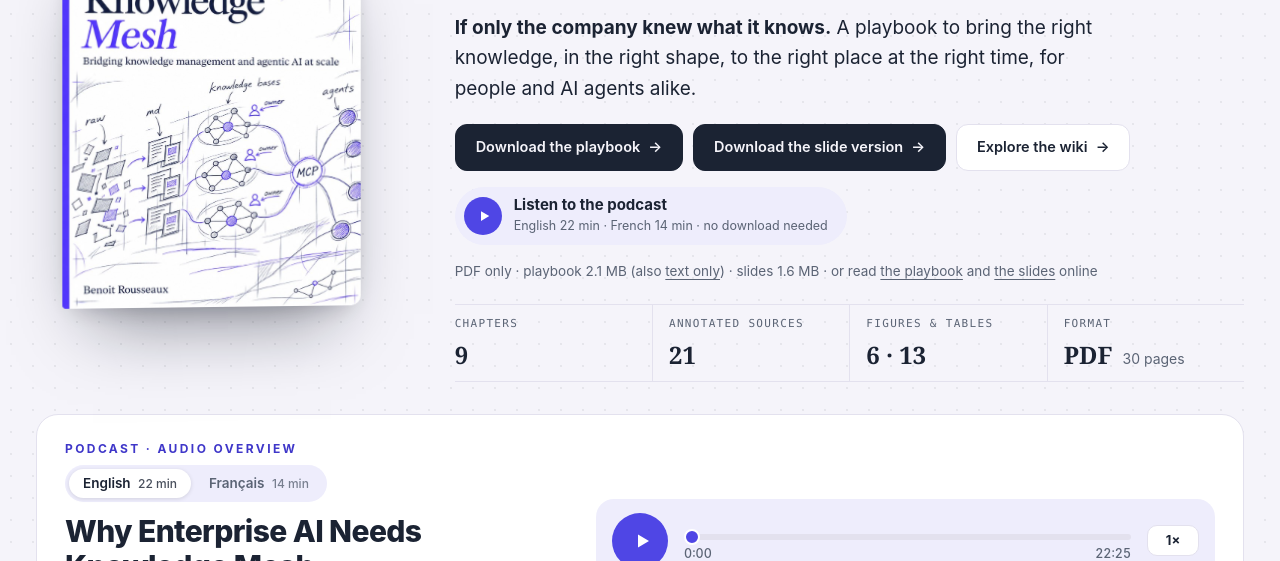
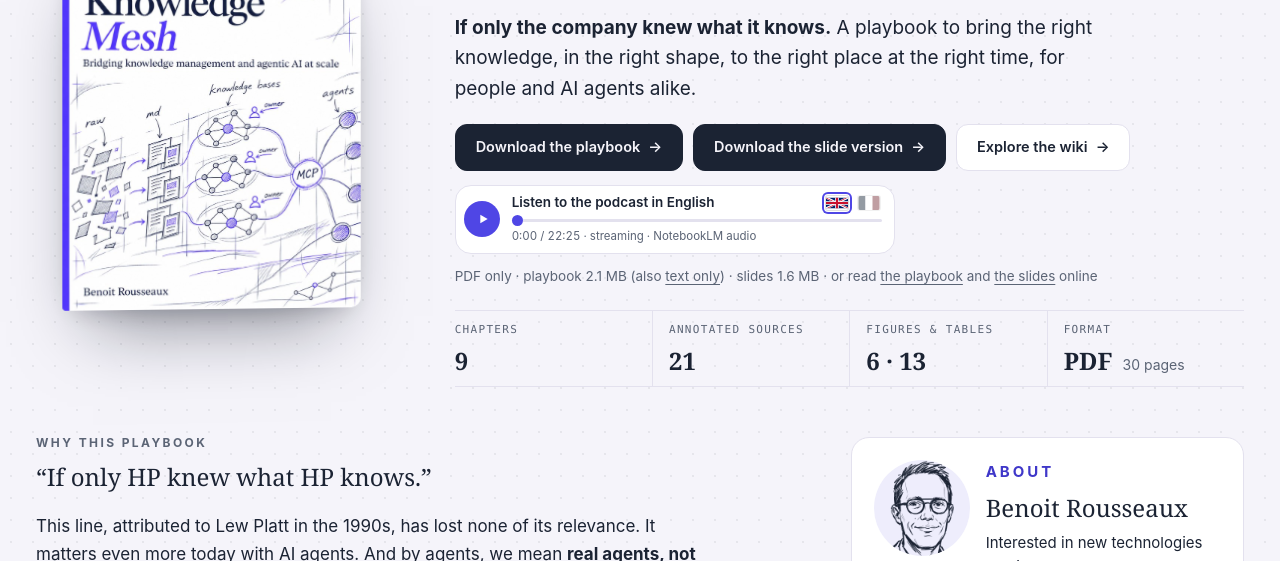
Before and after one commit to BRX10/Knowledge, a plain HTML site: page index.html in a window 1280 px wide. Shown: the part 239-800 px from the top of the page. Drawn offline with Linux system fonts and the light colour scheme.

Commit message:
Home: compact podcast player in the hero, English/French flags, card removed
Co-Authored-By: Claude Opus 5.5 <noreply@anthropic.com>
Claude-Session: https://claude.ai/code/session_016aHg893GTACSGCWtjRj9MM

```diff
--- a/assets/site.css
+++ b/assets/site.css
@@ -728,34 +728,27 @@ dialog.sheet .dlg-in{max-height:calc(100vh - 92px);box-shadow:0 40px 90px -30px
 .side .kw-browse small{color:var(--accent-ink);font-weight:700;margin-left:2px}
 .kw-body a{overflow-wrap:anywhere}
 
-/* v12 — podcast */
-.pod-cta{display:inline-flex;align-items:center;gap:12px;margin:16px 0 4px;padding:8px 18px 8px 8px;border-radius:999px;background:var(--accent-soft);border:1px solid transparent;color:var(--ink);text-decoration:none;transition:border-color .2s,transform .2s var(--ease)}
-.pod-cta:hover{border-color:var(--accent);transform:translateY(-1px)}
-.pod-cta .pc-ic{width:38px;height:38px;border-radius:50%;background:var(--accent);color:var(--on-accent,#fff);display:grid;place-items:center;flex:none}
-.pod-cta .pc-ic svg{width:18px;height:18px;margin-left:2px}
-.pod-cta b{display:block;font:700 15px/1.2 var(--sans)}
-.pod-cta small{display:block;font-size:12.5px;color:var(--muted);margin-top:2px}
-.pod{padding-top:8px;padding-bottom:8px;scroll-margin-top:80px}
-.pod-card{display:grid;grid-template-columns:minmax(0,1fr) minmax(0,1.25fr);gap:16px 36px;align-items:center;padding:26px 28px;border-radius:var(--r);background:var(--paper);border:1px solid var(--line)}
-.pod-head .kicker{margin-bottom:8px}
-.pod-head h2{font:800 clamp(22px,2.6vw,30px)/1.15 var(--sans);letter-spacing:-.02em;margin:0 0 8px}
-.pod-sub{margin:0;color:var(--muted);font-size:15.5px}
-.pod-player{display:flex;align-items:center;gap:16px;padding:14px 16px;border-radius:18px;background:var(--accent-soft)}
-.pod-play{width:56px;height:56px;border-radius:50%;border:0;background:var(--accent);color:var(--on-accent,#fff);display:grid;place-items:center;cursor:pointer;flex:none;transition:transform .15s var(--ease)}
-.pod-play:hover{transform:scale(1.05)}
-.pod-play svg{width:24px;height:24px}
-.pod-play .i-play{margin-left:3px}
-.pod-play .i-pause,.pod-player.on .pod-play .i-play{display:none}
-.pod-player.on .pod-play .i-pause{display:block}
-.pod-track{flex:1;min-width:0}
-.pod-seek{-webkit-appearance:none;appearance:none;width:100%;height:6px;border-radius:99px;background:linear-gradient(to right,var(--accent) var(--p,0%),var(--line) var(--p,0%));cursor:pointer;margin:6px 0}
-.pod-seek::-webkit-slider-thumb{-webkit-appearance:none;width:16px;height:16px;border-radius:50%;background:var(--accent);border:2px solid var(--paper)}
-.pod-seek::-moz-range-thumb{width:14px;height:14px;border-radius:50%;background:var(--accent);border:2px solid var(--paper)}
-.pod-times{display:flex;justify-content:space-between;font:500 12.5px/1 var(--sans);color:var(--muted);font-variant-numeric:tabular-nums}
-.pod-speed{font:700 13px/1 var(--sans);padding:8px 10px;border-radius:10px;border:1px solid var(--line);background:var(--paper);color:var(--ink);cursor:pointer;min-width:52px}
-.pod-note{grid-column:1/-1;margin:0;font-size:13px;color:var(--muted)}
-@media (max-width:860px){ .pod-card{grid-template-columns:1fr;padding:20px} }
-.pod-lang{display:inline-flex;gap:4px;padding:4px;border-radius:999px;background:var(--accent-soft);margin:0 0 12px}
-.pod-lang button{font:600 13.5px/1 var(--sans);padding:8px 14px;border-radius:999px;border:0;background:transparent;color:var(--muted);cursor:pointer}
-.pod-lang button small{font-weight:500;font-size:12px;margin-left:4px;opacity:.8}
-.pod-lang button[aria-selected="true"]{background:var(--paper);color:var(--ink);box-shadow:0 1px 4px rgba(0,0,0,.12)}
+/* v13 — compact podcast player */
+.pod-mini{display:flex;align-items:center;gap:12px;max-width:440px;margin:14px 0 2px;padding:8px 12px 8px 8px;border-radius:16px;border:1px solid var(--line);background:var(--paper)}
+.pm-play{width:36px;height:36px;border-radius:50%;border:0;background:var(--accent);color:var(--on-accent,#fff);display:grid;place-items:center;cursor:pointer;flex:none}
+.pm-play svg{width:16px;height:16px}.pm-play .i-play{margin-left:2px}
+.pm-play .i-pause,.pod-mini.on .pm-play .i-play{display:none}
+.pod-mini.on .pm-play .i-pause{display:block}
+.pm-mid{flex:1;min-width:0}
+.pm-top{display:flex;align-items:center;justify-content:space-between;gap:8px}
+.pm-top b{font:600 13.5px/1.2 var(--sans)}
+.pm-lang{display:inline-flex;gap:2px}
+.pm-lang button{font:700 10.5px/1 var(--sans);letter-spacing:.08em;padding:4px 7px;border-radius:6px;border:0;background:transparent;color:var(--muted);cursor:pointer}
+.pm-lang button[aria-pressed="true"]{background:var(--accent-soft);color:var(--accent-ink)}
+.pm-seek{-webkit-appearance:none;appearance:none;display:block;width:100%;height:3px;border-radius:99px;margin:7px 0 5px;background:linear-gradient(to right,var(--accent) var(--p,0%),var(--line) var(--p,0%));cursor:pointer}
+.pm-seek::-webkit-slider-thumb{-webkit-appearance:none;width:11px;height:11px;border-radius:50%;background:var(--accent)}
+.pm-seek::-moz-range-thumb{width:11px;height:11px;border:0;border-radius:50%;background:var(--accent)}
+.pm-meta{display:block;font-size:11.5px;color:var(--muted);font-variant-numeric:tabular-nums;white-space:nowrap;overflow:hidden;text-overflow:ellipsis}
+.pm-speed{font:700 11.5px/1 var(--sans);padding:5px 7px;border-radius:7px;border:1px solid var(--line);background:transparent;color:var(--muted);cursor:pointer;display:none}
+.pod-mini.used .pm-speed{display:inline-block}
+.bk-txt{min-width:0}.pod-mini{width:100%;box-sizing:border-box}
+.pm-lang{gap:6px}
+.pm-lang button{padding:2px;border-radius:4px;line-height:0;opacity:.45;filter:grayscale(.6);transition:opacity .15s,filter .15s}
+.pm-lang button svg{display:block;width:22px;height:14px;border-radius:2px;box-shadow:0 0 0 1px rgba(0,0,0,.12)}
+.pm-lang button:hover{opacity:.85;filter:none}
+.pm-lang button[aria-pressed="true"]{opacity:1;filter:none;background:transparent;box-shadow:0 0 0 2px var(--accent)}
--- a/index.html
+++ b/index.html
@@ -36,7 +36,16 @@
         <a class="btn btn-dark" href="knowledge-mesh/downloads/knowledge-mesh-carousel.pdf" data-dl="carousel-pdf" download>Download the slide version <span aria-hidden="true">→</span></a>
         <a class="btn" href="wiki/">Explore the wiki <span aria-hidden="true">→</span></a>
       </div>
-      <a class="pod-cta" href="#podcast" data-pod-go="en"><span class="pc-ic" aria-hidden="true"><svg viewBox="0 0 24 24" fill="currentColor"><path d="M8 5.5v13l11-6.5z"/></svg></span><span><b>Listen to the podcast</b><small>English 22 min · French 14 min · no download needed</small></span></a>
+      <div class="pod-mini" id="podcast" data-key="en" aria-label="Podcast player">
+        <button class="pm-play" type="button" aria-label="Play the podcast"><svg class="i-play" viewBox="0 0 24 24" fill="currentColor" aria-hidden="true"><path d="M8 5.5v13l11-6.5z"/></svg><svg class="i-pause" viewBox="0 0 24 24" fill="currentColor" aria-hidden="true"><path d="M7 5h4v14H7zM13 5h4v14h-4z"/></svg></button>
+        <div class="pm-mid">
+          <div class="pm-top"><b class="pm-title">Listen to the podcast in English</b><span class="pm-lang" role="group" aria-label="Language"><button type="button" aria-pressed="true" data-lang="en" data-label="Listen to the podcast in English" data-src="assets/audio/knowledge-mesh-podcast-en.m4a" data-dur="1345" title="In English: Why Enterprise AI Needs Knowledge Mesh" aria-label="English"><svg viewBox="0 0 60 30" aria-hidden="true"><clipPath id="ukc"><path d="M0 0v30h60V0z"/></clipPath><clipPath id="ukt"><path d="M30 15h30v15zv15H0zH0V0zV0h30z"/></clipPath><g clip-path="url(#ukc)"><path d="M0 0v30h60V0z" fill="#012169"/><path d="M0 0l60 30m0-30L0 30" stroke="#fff" stroke-width="6"/><path d="M0 0l60 30m0-30L0 30" clip-path="url(#ukt)" stroke="#C8102E" stroke-width="4"/><path d="M30 0v30M0 15h60" stroke="#fff" stroke-width="10"/><path d="M30 0v30M0 15h60" stroke="#C8102E" stroke-width="6"/></g></svg></button><button type="button" aria-pressed="false" data-lang="fr" data-label="Listen to the podcast in French" data-src="assets/audio/knowledge-mesh-podcast-fr.m4a" data-dur="853" title="In French: Fiabiliser l'IA grâce au Knowledge Mesh" aria-label="French"><svg viewBox="0 0 3 2" aria-hidden="true"><path fill="#002654" d="M0 0h1v2H0z"/><path fill="#fff" d="M1 0h1v2H1z"/><path fill="#CE1126" d="M2 0h1v2H2z"/></svg></button></span></div>
+          <input class="pm-seek" type="range" min="0" max="1345" value="0" step="1" aria-label="Position in the podcast">
+          <small class="pm-meta"><span class="pm-cur">0:00</span> / <span class="pm-dur">22:25</span> · streaming · NotebookLM audio</small>
+        </div>
+        <button class="pm-speed" type="button" aria-label="Playback speed">1×</button>
+        <audio preload="none" src="assets/audio/knowledge-mesh-podcast-en.m4a"></audio>
+      </div>
       <p class="fmt">PDF only · playbook 2.1 MB (also <a href="knowledge-mesh/downloads/knowledge-mesh-playbook-v2.5.pdf" data-dl="playbook-pdf" download>text only</a>) · slides 1.6 MB · or read <a href="knowledge-mesh/playbook.html">the playbook</a> and <a href="knowledge-mesh/slides.html">the slides</a> online</p>
       <dl class="stats">
         <div><dt>Chapters</dt><dd>9</dd></div>
@@ -44,30 +53,6 @@
         <div><dt>Figures &amp; tables</dt><dd>6 · 13</dd></div>
         <div><dt>Format</dt><dd>PDF <small>30 pages</small></dd></div>
       </dl>
-    </div>
-  </section>
-
-  <section class="wrap pod" id="podcast" aria-labelledby="pod-h">
-    <div class="pod-card">
-      <div class="pod-head">
-        <p class="kicker">Podcast · Audio overview</p>
-        <div class="pod-lang" role="tablist" aria-label="Language">
-          <button type="button" role="tab" aria-selected="true" data-lang="en" data-title="Why Enterprise AI Needs Knowledge Mesh" data-titlelang="en" data-src="assets/audio/knowledge-mesh-podcast-en.m4a" data-dur="1345" data-sub="A 22-minute conversation that walks through the playbook, in English.">English <small>22 min</small></button>
-          <button type="button" role="tab" aria-selected="false" data-lang="fr" data-title="Fiabiliser l'IA grâce au Knowledge Mesh" data-titlelang="fr" data-src="assets/audio/knowledge-mesh-podcast-fr.m4a" data-dur="853" data-sub="A 14-minute conversation that walks through the playbook, in French.">Français <small>14 min</small></button>
-        </div>
-        <h2 id="pod-h" lang="en">Why Enterprise AI Needs Knowledge Mesh</h2>
-        <p class="pod-sub">A 22-minute conversation that walks through the playbook, in English.</p>
-      </div>
-      <div class="pod-player" data-key="en">
-        <button class="pod-play" type="button" aria-label="Play the podcast"><svg class="i-play" viewBox="0 0 24 24" fill="currentColor" aria-hidden="true"><path d="M8 5.5v13l11-6.5z"/></svg><svg class="i-pause" viewBox="0 0 24 24" fill="currentColor" aria-hidden="true"><path d="M7 5h4v14H7zM13 5h4v14h-4z"/></svg></button>
-        <div class="pod-track">
-          <input class="pod-seek" type="range" min="0" max="1345" value="0" step="1" aria-label="Position in the podcast">
-          <div class="pod-times"><span class="pod-cur">0:00</span><span class="pod-dur">22:25</span></div>
-        </div>
-        <button class="pod-speed" type="button" aria-label="Playback speed">1×</button>
-        <audio preload="none" src="assets/audio/knowledge-mesh-podcast-en.m4a"></audio>
-      </div>
-      <p class="pod-note">Streams in your browser: nothing to download. Audio overviews generated with NotebookLM from the playbook.</p>
     </div>
   </section>
 
@@ -104,22 +89,21 @@
 <script src="assets/common.js"></script>
 <script>
 (function(){
-  var pl=document.querySelector('.pod-player'); if(!pl) return;
-  var a=pl.querySelector('audio'), btn=pl.querySelector('.pod-play'), seek=pl.querySelector('.pod-seek'), cur=pl.querySelector('.pod-cur'), dur=pl.querySelector('.pod-dur'), sp=pl.querySelector('.pod-speed');
-  var h=document.getElementById('pod-h'), sub=document.querySelector('.pod-sub'), tabs=[].slice.call(document.querySelectorAll('.pod-lang [data-lang]'));
-  var counted={}, dragging=false, speeds=[1,1.25,1.5,0.75], si=0;
+  var pl=document.querySelector('.pod-mini'); if(!pl) return;
+  var a=pl.querySelector('audio'), btn=pl.querySelector('.pm-play'), seek=pl.querySelector('.pm-seek'), cur=pl.querySelector('.pm-cur'), dur=pl.querySelector('.pm-dur'), sp=pl.querySelector('.pm-speed');
+  var tabs=[].slice.call(pl.querySelectorAll('.pm-lang [data-lang]')), counted={}, dragging=false, speeds=[1,1.25,1.5,0.75], si=0;
   function fmt(s){ s=Math.max(0,Math.floor(s||0)); return Math.floor(s/60)+':'+('0'+s%60).slice(-2); }
   function paint(){ var m=+seek.max||1; seek.style.setProperty('--p',(100*seek.value/m)+'%'); }
-  function select(tab){
+  tabs.forEach(function(tab){ tab.addEventListener('click',function(){
     if(pl.dataset.key===tab.dataset.lang) return;
-    a.pause(); a.src=tab.dataset.src; a.preload='none'; a.playbackRate=speeds[si];
-    pl.dataset.key=tab.dataset.lang; seek.max=tab.dataset.dur; seek.value=0; cur.textContent='0:00'; dur.textContent=fmt(+tab.dataset.dur); paint();
-    h.textContent=tab.dataset.title; h.lang=tab.dataset.titlelang; sub.textContent=tab.dataset.sub;
-    tabs.forEach(function(x){ x.setAttribute('aria-selected', x===tab?'true':'false'); });
-  }
-  tabs.forEach(function(tab){ tab.addEventListener('click',function(){ select(tab); }); });
+    var playing=!a.paused; a.pause(); a.src=tab.dataset.src; pl.dataset.key=tab.dataset.lang;
+    seek.max=tab.dataset.dur; seek.value=0; cur.textContent='0:00'; dur.textContent=fmt(+tab.dataset.dur); paint();
+    tabs.forEach(function(x){ x.setAttribute('aria-pressed', x===tab?'true':'false'); });
+    pl.querySelector('.pm-title').textContent=tab.dataset.label;
+    if(playing) a.play();
+  }); });
   btn.addEventListener('click',function(){ if(a.paused){ a.play(); } else a.pause(); });
-  a.addEventListener('play',function(){ pl.classList.add('on'); btn.setAttribute('aria-label','Pause the podcast'); a.playbackRate=speeds[si];
+  a.addEventListener('play',function(){ pl.classList.add('on','used'); btn.setAttribute('aria-label','Pause the podcast'); a.playbackRate=speeds[si];
     var k=pl.dataset.key; if(!counted[k]){ counted[k]=true; try{ if(window.goatcounter&&goatcounter.count) goatcounter.count({path:'podcast-play-'+k,title:'Podcast play: '+k,event:true}); }catch(e){} } });
   a.addEventListener('pause',function(){ pl.classList.remove('on'); btn.setAttribute('aria-label','Play the podcast'); });
   a.addEventListener('loadedmetadata',function(){ if(isFinite(a.duration)){ seek.max=Math.floor(a.duration); dur.textContent=fmt(a.duration); } });
@@ -129,9 +113,6 @@
   seek.addEventListener('change',function(){ dragging=false; a.currentTime=+seek.value; });
   sp.addEventListener('click',function(){ si=(si+1)%speeds.length; a.playbackRate=speeds[si]; sp.textContent=String(speeds[si]).replace('0.','.')+'×'; });
   paint();
-  document.querySelectorAll('[data-pod-go]').forEach(function(l){ l.addEventListener('click',function(e){
-    e.preventDefault(); var tab=tabs.filter(function(x){return x.dataset.lang===l.dataset.podGo;})[0]; if(tab) select(tab);
-    document.getElementById('podcast').scrollIntoView({behavior:'smooth',block:'center'}); a.play(); }); });
 })();
 </script>
 </body>
```
